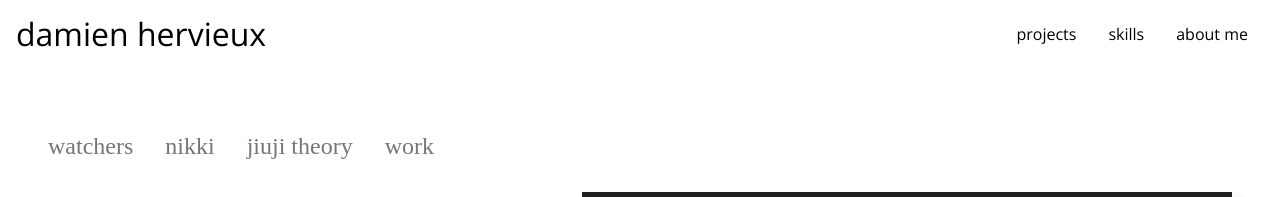
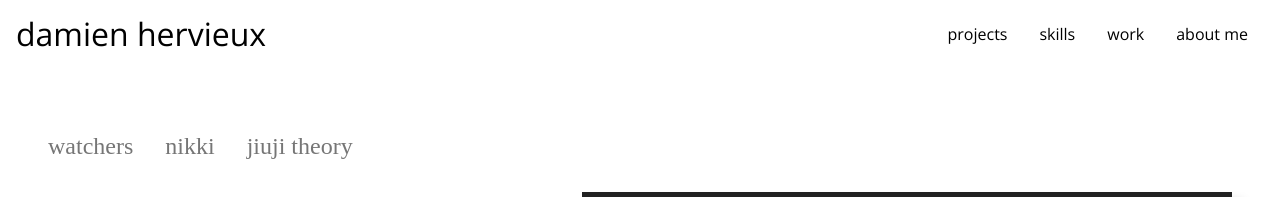
Before and after one commit to dherv/portfolio-react, a React (Create React App) app: page /projects/watchers in a window 1280 px wide. Shown: the top 197 px of the page. Built offline with nearby package versions, Linux system fonts and the light colour scheme; a web font is replaced by a local one.

Commit message:
fix(work): remove work from projects page

```diff
--- a/src/App.tsx
+++ b/src/App.tsx
@@ -10,6 +10,7 @@ import About from "./pages/About";
 import Projects from "./pages/Projects";
 import Skills from "./pages/Skills";
 import Layout from "./components/layout/Layout";
+import Work from "./pages/Work";
 
 const App = () => {
   return (
@@ -21,11 +22,14 @@ const App = () => {
           <Route path="/projects">
             <Projects />
           </Route>
+          <Route exact path="/skills">
+            <Skills />
+          </Route>
+          <Route exact path="/work">
+            <Work />
+          </Route>
           <Route exact path="/about">
             <About />
-          </Route>
-          <Route exact path="/skills">
-            <Skills />
           </Route>
         </Switch>
       </Layout>
--- a/src/components/layout/Nav.tsx
+++ b/src/components/layout/Nav.tsx
@@ -12,6 +12,9 @@ const Nav = () => (
         <SC.Link to="/skills">skills</SC.Link>
       </SC.ListItem>
       <SC.ListItem>
+        <SC.Link to="/work">work</SC.Link>
+      </SC.ListItem>
+      <SC.ListItem>
         <SC.Link to="/about">about me</SC.Link>
       </SC.ListItem>
     </SC.List>
--- a/src/pages/Projects.tsx
+++ b/src/pages/Projects.tsx
@@ -15,9 +15,6 @@ const Projects = () => (
       </SC.ListItem>
       <SC.ListItem>
         <Link to="/projects/jiujitheory">jiuji theory</Link>
-      </SC.ListItem>
-      <SC.ListItem>
-        <Link to="/projects/work">work</Link>
       </SC.ListItem>
     </SC.List>
     <Route
--- /dev/null
+++ b/src/pages/Work.tsx
@@ -0,0 +1,3 @@
+import React from "react";
+const Work = () => <div>work</div>;
+export default Work;
```
